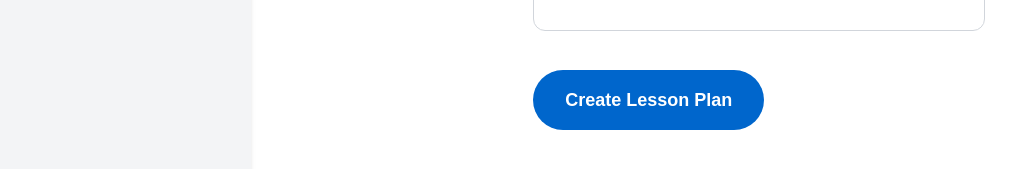
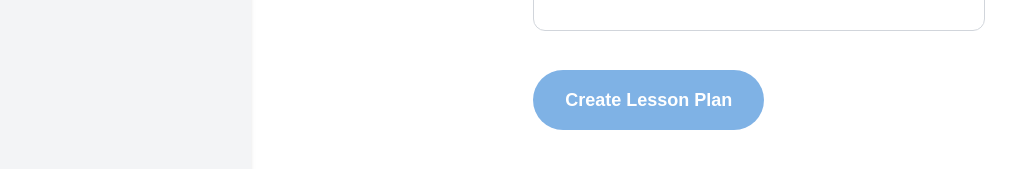
Before and after one commit to jsanch387/mento-app, a Next.js app: page /dashboard/create-plan in a window 1280 px wide. Shown: the part 613-782 px from the top of the page, without its empty margins (9-1025 px from the left). Built offline with nearby package versions, Linux system fonts and the light colour scheme; no server answers.

Commit message:
open rating form and disable buttons

```diff
--- a/app/features/contact/components/ContactForm.tsx
+++ b/app/features/contact/components/ContactForm.tsx
@@ -4,24 +4,40 @@ import React, { useState } from "react";
 import Input from "@/app/shared/components/Input";
 import Button from "@/app/shared/components/Button";
 
-export default function ContactForm({
-  onSubmit,
-}: {
-  onSubmit: (data: any) => void;
-}) {
+interface ContactFormProps {
+  onSubmit: (data: {
+    firstName: string;
+    lastName: string;
+    email: string;
+    message: string;
+  }) => void;
+}
+
+export default function ContactForm({ onSubmit }: ContactFormProps) {
   const [firstName, setFirstName] = useState("");
   const [lastName, setLastName] = useState("");
   const [email, setEmail] = useState("");
   const [message, setMessage] = useState("");
 
+  const isFormValid = () => {
+    return (
+      firstName.trim() !== "" &&
+      lastName.trim() !== "" &&
+      email.trim() !== "" &&
+      message.trim() !== ""
+    );
+  };
+
   const handleSubmit = (e: React.FormEvent) => {
     e.preventDefault();
+    if (isFormValid()) {
       onSubmit({
         firstName,
         lastName,
         email,
         message,
       });
+    }
   };
 
   return (
@@ -57,6 +73,8 @@ export default function ContactForm({
           onChange={(e) => setLastName(e.target.value)}
           required
         />
+      </div>
+
       {/* Email */}
       <Input
         label="Email"
@@ -68,7 +86,6 @@ export default function ContactForm({
         onChange={(e) => setEmail(e.target.value)}
         required
       />
-      </div>
 
       {/* Message */}
       <div className="space-y-2">
@@ -84,8 +101,8 @@ export default function ContactForm({
       </div>
 
       {/* Submit Button */}
-      <div className="flex ">
-        <Button label="Submit" size="large" />
+      <div className="flex">
+        <Button label="Submit" size="large" disabled={!isFormValid()} />
       </div>
     </form>
   );
--- a/app/features/create-lesson-plan/components/CreatePlanForm.tsx
+++ b/app/features/create-lesson-plan/components/CreatePlanForm.tsx
@@ -21,7 +21,17 @@ const CreatePlanForm = () => {
     duration: string;
     additionalDetails?: string;
   }) => {
-    if (tokens === null || tokens <= 0) {
+    console.log("Starting lesson plan generation...");
+    console.log("Current token count:", tokens);
+
+    if (tokens === undefined) {
+      console.error("Tokens state is undefined.");
+      setError("Unable to determine token status. Please try again later.");
+      return;
+    }
+
+    if (tokens !== null && tokens <= 0) {
+      console.error("No tokens remaining.");
       setError("You have no tokens remaining. Please upgrade your plan.");
       return;
     }
@@ -30,19 +40,28 @@ const CreatePlanForm = () => {
     setError(null);
 
     try {
-      // Generate the lesson plan
+      console.log("Generating lesson plan with data:", requestData);
+
       const response = await createLessonPlan(requestData);
+      console.log("Lesson plan generated successfully:", response.lessonPlan);
       setLessonPlan(response.lessonPlan);
 
-      // Consume a token after a successful generation
-      await consumeToken();
-
-      // Update local token state
       if (tokens !== null) {
+        console.log("Consuming a token...");
+        await consumeToken();
         setTokens(tokens - 1);
+        console.log("Token consumed. Remaining tokens:", tokens - 1);
+      } else {
+        console.log("User has unlimited tokens. Skipping token consumption.");
       }
-    } catch (err: any) {
-      setError(err.message || "Failed to create lesson plan.");
+    } catch (err: unknown) {
+      if (err instanceof Error) {
+        console.error("Error generating lesson plan:", err.message);
+        setError(err.message || "Failed to create lesson plan.");
+      } else {
+        console.error("Unexpected error:", err);
+        setError("An unexpected error occurred.");
+      }
     } finally {
       setLoading(false);
     }
--- a/app/features/create-lesson-plan/components/LessonPlanForm.tsx
+++ b/app/features/create-lesson-plan/components/LessonPlanForm.tsx
@@ -4,6 +4,25 @@ import React, { useState } from "react";
 import Dropdown from "@/app/shared/components/DropDown";
 import Input from "@/app/shared/components/Input";
 import Button from "@/app/shared/components/Button";
+
+// Predefined options for subjects and grades
+const subjectOptions = [
+  "Math",
+  "Science",
+  "History",
+  "Language Arts",
+  "English Literature",
+];
+
+const gradeOptions = [
+  "1st Grade",
+  "2nd Grade",
+  "3rd Grade",
+  "4th Grade",
+  "5th Grade",
+  "6th Grade",
+  "11th Grade",
+];
 
 const LessonPlanForm = ({
   onSubmit,
@@ -20,14 +39,25 @@ const LessonPlanForm = ({
   const [time, setTime] = useState("");
   const [lessonDetails, setLessonDetails] = useState("");
 
+  const isFormValid = () => {
+    return (
+      subject.trim() !== "" &&
+      grade.trim() !== "" &&
+      time.trim() !== "" &&
+      lessonDetails.trim() !== ""
+    );
+  };
+
   const handleSubmit = (e: React.FormEvent) => {
     e.preventDefault();
+    if (isFormValid()) {
       onSubmit({
         gradeLevel: grade,
         subject,
         duration: time,
         additionalDetails: lessonDetails,
       });
+    }
   };
 
   return (
@@ -37,27 +67,14 @@ const LessonPlanForm = ({
       <Dropdown
         label="What subject are you teaching?"
         placeholder="Select a subject"
-        options={[
-          "Math",
-          "Science",
-          "History",
-          "Language Arts",
-          "English Literature",
-        ]}
+        options={subjectOptions}
         onSelect={(value: string) => setSubject(value)}
       />
 
       <Dropdown
         label="What grade are you teaching?"
         placeholder="Select a grade"
-        options={[
-          "1st Grade",
-          "2nd Grade",
-          "3rd Grade",
-          "4th Grade",
-          "5th Grade",
-          "11th Grade",
-        ]}
+        options={gradeOptions}
         onSelect={(value: string) => setGrade(value)}
       />
 
@@ -85,7 +102,6 @@ const LessonPlanForm = ({
           placeholder="e.g., 5th grade science lesson cycle with group activities"
           value={lessonDetails}
           onChange={(e) => setLessonDetails(e.target.value)}
-          required
           className="p-3 w-full border border-gray-300 rounded-xl focus:outline-none focus:ring-2 focus:ring-primary h-32 resize-none"
         />
       </div>
@@ -94,6 +110,7 @@ const LessonPlanForm = ({
         label="Create Lesson Plan"
         size="large"
         onClick={() => handleSubmit}
+        disabled={!isFormValid()}
       />
     </form>
   );
--- a/app/features/rating/RatingForm.tsx
+++ b/app/features/rating/RatingForm.tsx
@@ -5,15 +5,38 @@ import Input from "@/app/shared/components/Input";
 import Button from "@/app/shared/components/Button";
 import StarRating from "@/app/shared/components/StarRating";
 
-const RatingForm = ({ onSubmit }: { onSubmit: (data: any) => void }) => {
+interface RatingFormData {
+  firstName: string;
+  lastName: string;
+  email: string;
+  rating: number;
+  comment: string;
+}
+
+const RatingForm = ({
+  onSubmit,
+}: {
+  onSubmit: (data: RatingFormData) => void;
+}) => {
   const [firstName, setFirstName] = useState("");
   const [lastName, setLastName] = useState("");
   const [email, setEmail] = useState("");
   const [rating, setRating] = useState(0);
   const [comment, setComment] = useState("");
 
+  const isFormValid = () => {
+    return (
+      firstName.trim() !== "" &&
+      lastName.trim() !== "" &&
+      email.trim() !== "" &&
+      rating > 0 &&
+      comment.trim() !== ""
+    );
+  };
+
   const handleSubmit = (e: React.FormEvent) => {
     e.preventDefault();
+    if (isFormValid()) {
       onSubmit({
         firstName,
         lastName,
@@ -21,6 +44,7 @@ const RatingForm = ({ onSubmit }: { onSubmit: (data: any) => void }) => {
         rating,
         comment,
       });
+    }
   };
 
   return (
@@ -31,6 +55,7 @@ const RatingForm = ({ onSubmit }: { onSubmit: (data: any) => void }) => {
       <h1 className="text-4xl font-bold mb-6 text-left">
         We Value Your Feedback!
       </h1>
+
       {/* First Name */}
       <Input
         id="firstName"
@@ -94,7 +119,7 @@ const RatingForm = ({ onSubmit }: { onSubmit: (data: any) => void }) => {
       </div>
 
       {/* Submit Button */}
-      <Button label="Submit" size="large" />
+      <Button label="Submit" size="large" disabled={!isFormValid()} />
     </form>
   );
 };
--- a/app/page.tsx
+++ b/app/page.tsx
@@ -27,13 +27,13 @@ export default function Home() {
 
       {/* Main Section with Frosted Glass Effect */}
       <main className="flex-1">
-        <div className="frosted-glass relative p-6 backdrop-blur-md bg-white/20 rounded-lg shadow-md">
-          <HeroSection />
-          <MessageBanner />
-          <FeaturesSection />
-          <PricingSection />
-          <AboutSection />
-        </div>
+        {/* <div className="frosted-glass relative p-6 backdrop-blur-md bg-white/20 rounded-lg shadow-md"> */}
+        <HeroSection />
+        <MessageBanner />
+        <FeaturesSection />
+        <PricingSection />
+        <AboutSection />
+        {/* </div> */}
       </main>
 
       {/* Footer */}
--- a/app/shared/components/Button.tsx
+++ b/app/shared/components/Button.tsx
@@ -10,6 +10,7 @@ interface ButtonProps {
   label: string; // Button text
   onClick?: () => void; // Click handler
   className?: string; // Additional custom classes
+  disabled?: boolean; // Disabled state
 }
 
 export default function Button({
@@ -21,10 +22,11 @@ export default function Button({
   label,
   onClick,
   className,
+  disabled = false, // Default to not disabled
 }: ButtonProps) {
   // Base styles for the button
   const baseStyles =
-    "rounded-full font-semibold text-center transition-transform duration-200"; // Updated font to font-semibold
+    "rounded-full font-semibold text-center transition-transform duration-200";
 
   // Size-specific styles
   const sizeStyles = {
@@ -43,16 +45,20 @@ export default function Button({
     } hover:bg-opacity-10`,
   };
 
+  // Disabled styles
+  const disabledStyles = "opacity-50 cursor-not-allowed";
+
   // Combine styles
   const buttonClasses = classNames(
     baseStyles,
     sizeStyles[size], // Apply size styles
     variantStyles[variant], // Apply variant styles
+    { [disabledStyles]: disabled }, // Apply disabled styles if needed
     className // Allow additional custom classes
   );
 
   return (
-    <button onClick={onClick} className={buttonClasses}>
+    <button onClick={onClick} className={buttonClasses} disabled={disabled}>
       {label}
     </button>
   );
```
Also changed, not shown: middleware.ts (+6 -3 lines). Lines whose indentation alone changed are shown as unchanged.
